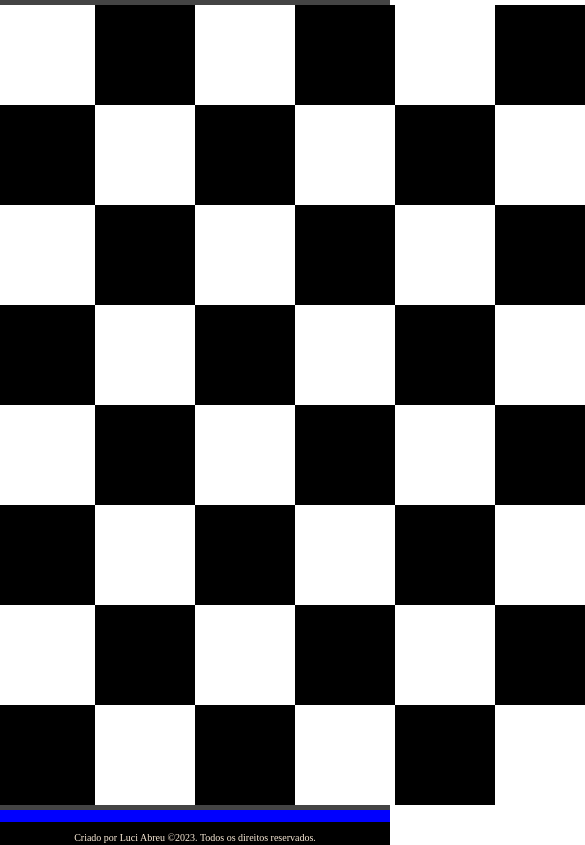
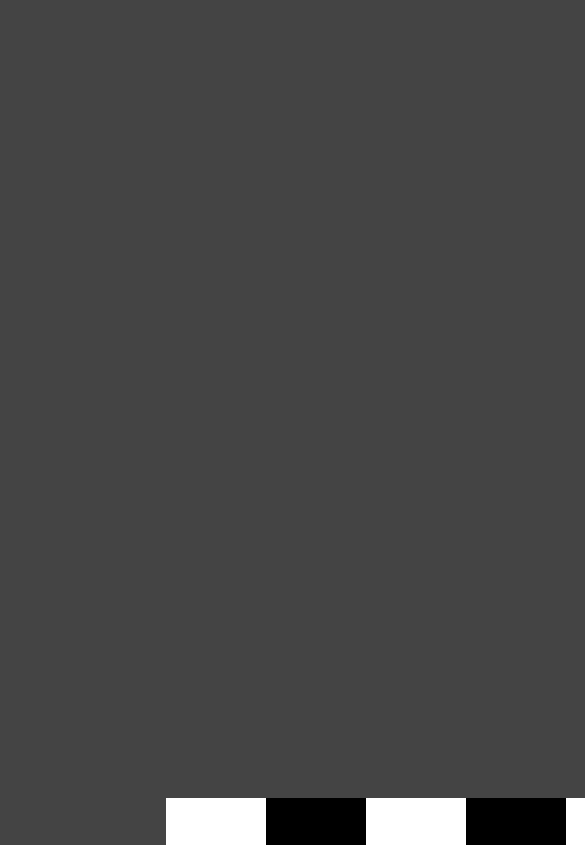
Before and after one commit to Luciara-Abreu/Tabuleiro, a Next.js app: page / in a window 390 px wide. Shown: the top 845 px of the page, 585 px wide, since content can reach past the window. Built offline with nearby package versions, Linux system fonts and the light colour scheme.

Commit message:
responsive

```diff
--- a/src/components/footer/styles.ts
+++ b/src/components/footer/styles.ts
@@ -1,11 +1,9 @@
 import styled from 'styled-components'
-
-
 
 const ContainerComponentFooter = styled.div`
   display: flex;
   width: 100%;
-height:4vh;
+  height: 4vh;
   margin: 0;
   padding: 0;
   background-color: black;
@@ -13,22 +11,21 @@ color: antiquewhite;
   justify-content: center;
   align-items: center;
 
-.p-footer{
+  .p-footer {
     font-size: 15px;
   }
 
   @media (max-width: 767px) {
-    width: auto;
-    height: auto;
-    margin-top: 3%;
+    display: flex;
+    width: 274%;
+    height: 5vh;
+    margin-top: 0%;
     padding: 0% 8% 0% 8%;
 
-    .p-footer{
+    .p-footer {
       font-size: 10px;
     }
   }
 `
 
-export {
-  ContainerComponentFooter
-}
+export { ContainerComponentFooter }
--- a/src/components/tabuleiro/styles.ts
+++ b/src/components/tabuleiro/styles.ts
@@ -8,6 +8,15 @@ const ContainerTabuleiro = styled.div`
   justify-content: center;
   align-items: center;
   flex-direction: column;
+
+  @media (max-width: 768px) {
+    width: auto;
+    min-height: auto;
+    display: flex;
+    justify-content: center;
+    align-items: center;
+    flex-direction: column;
+  }
 `
 
 interface IProps extends HTMLAttributes<HTMLDivElement> {
@@ -17,14 +26,16 @@ const ContainerSubdivisao = styled.div<IProps>`
   width: 100px;
   height: 100px;
   background-color: ${props => (props.cor ? '#000' : '#fff')};
+
+  @media (max-width: 768px) {
+    width: 100px;
+    min-height: 100px;
+    background-color: ${props => (props.cor ? '#000' : '#fff')};
+  }
 `
 
 const ContainerLinha = styled.div`
-display: flex;
+  display: flex;
 `
 
-export {
-  ContainerTabuleiro,
-  ContainerSubdivisao,
-  ContainerLinha
-}
+export { ContainerTabuleiro, ContainerSubdivisao, ContainerLinha }
--- a/src/styles/styles.ts
+++ b/src/styles/styles.ts
@@ -4,10 +4,9 @@ const Container = styled.div`
   margin: 0;
   padding: 0;
 
-  @media (max-width: 767px) {
-    width: auto;
-    height: auto;
-    background: blue;
+  @media (max-width: 768px) {
+    margin: 0;
+    padding: 0;
   }
 `
 
@@ -18,6 +17,16 @@ const Body = styled.div`
   display: flex;
   flex-direction: row;
   background: #444;
+
+  @media (max-width: 768px) {
+    width: 290%;
+    min-height: 284vh;
+
+    display: flex;
+    justify-content: center;
+    align-items: center;
+    background: #444;
+  }
 `
 
 /* -----------------------------------------------------------------------*/
```
Lines whose indentation alone changed are shown as unchanged.
